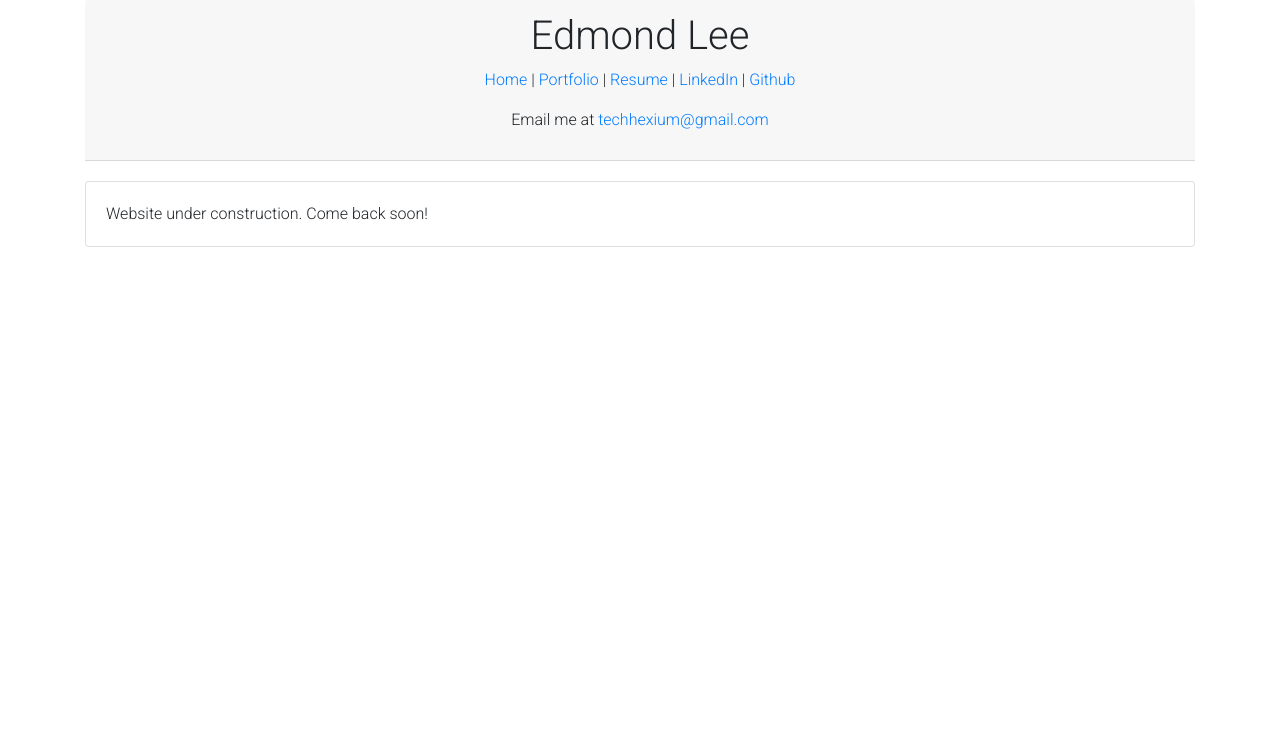
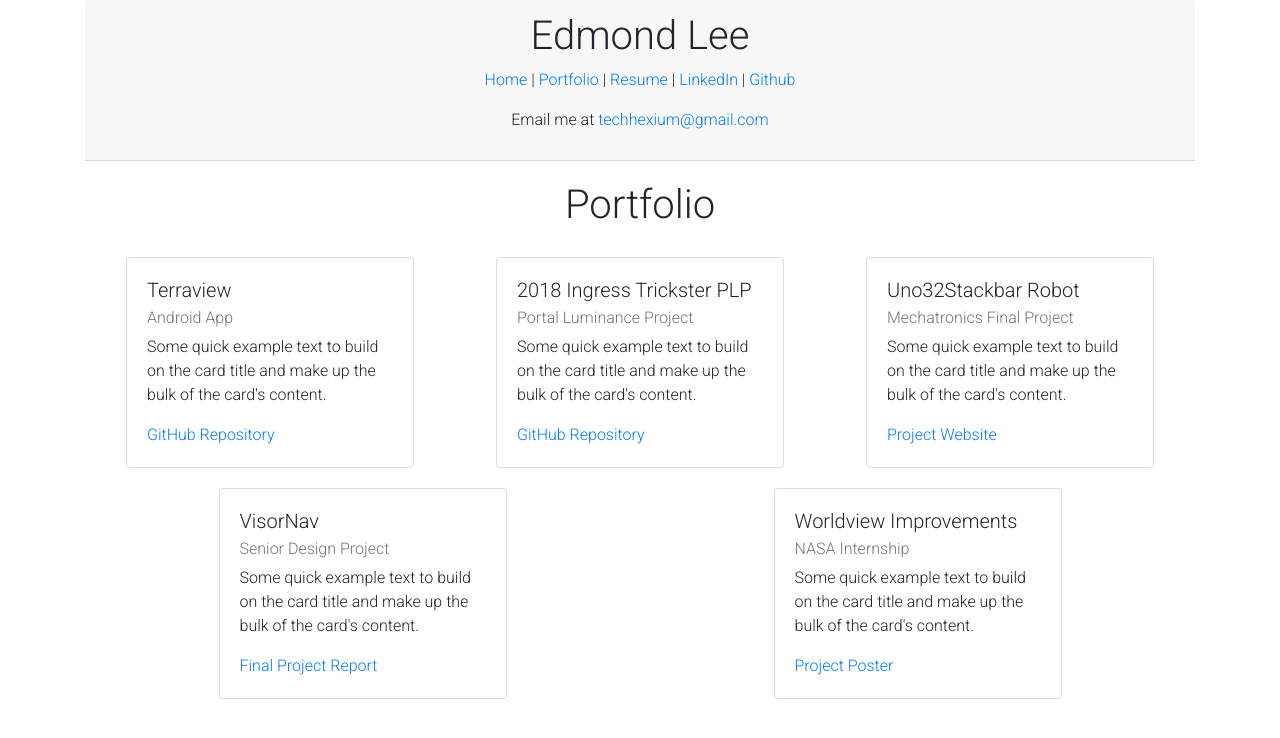
Before and after one commit to IamTechknow/IamTechknow.github.io, a plain HTML site: page portfolio.html in a window 1280 px wide. Drawn offline with Linux system fonts and the light colour scheme.

Commit message:
Add portfolio items

```diff
--- /dev/null
+++ b/css/portfolio.css
@@ -0,0 +1,11 @@
+#portfolio {
+	display: flex;
+	flex-direction: row;
+	justify-content: space-around;
+	flex-wrap: wrap;
+}
+
+.portfolio-item {
+	margin-top: 20px;
+	width: 18rem;
+}
--- a/portfolio.html
+++ b/portfolio.html
@@ -7,6 +7,7 @@
 		<link rel="stylesheet" href="https://fonts.googleapis.com/css?family=Roboto:300|Material+Icons">
 		<link rel="stylesheet" href="css/bootstrap.min.css">
 		<link rel="stylesheet" href="css/webpage.css">
+		<link rel="stylesheet" href="css/portfolio.css">
 	</head>
 	<title>Edmond Lee | Portfolio</title>
 	<body>
@@ -19,11 +20,55 @@
 			</div>
 
 			<!-- Main content -->
-			<div class="card">
-				<div class="card-body">
-					Website under construction. Come back soon!
+			<h1 class="center">Portfolio</h1>
+
+			<div id="portfolio">
+				<div class="card portfolio-item">
+					<div class="card-body">
+						<h5 class="card-title">Terraview</h5>
+						<h6 class="card-subtitle mb-2 text-muted">Android App</h6>
+						<p class="card-text">Some quick example text to build on the card title and make up the bulk of the card's content.</p>
+						<a href="https://github.com/IamTechknow/Terraview/" class="card-link">GitHub Repository</a>
+					</div>
+				</div>
+
+				<div class="card portfolio-item">
+					<div class="card-body">
+						<h5 class="card-title">2018 Ingress Trickster PLP</h5>
+						<h6 class="card-subtitle mb-2 text-muted">Portal Luminance Project</h6>
+						<p class="card-text">Some quick example text to build on the card title and make up the bulk of the card's content.</p>
+						<a href="https://github.com/IamTechknow/team-arcana-magnus" class="card-link">GitHub Repository</a>
+					</div>
+				</div>
+
+				<div class="card portfolio-item">
+					<div class="card-body">
+						<h5 class="card-title">Uno32Stackbar Robot</h5>
+						<h6 class="card-subtitle mb-2 text-muted">Mechatronics Final Project</h6>
+						<p class="card-text">Some quick example text to build on the card title and make up the bulk of the card's content.</p>
+						<a href="http://iamtechknow.github.io/118website/" class="card-link">Project Website</a>
+					</div>
+				</div>
+
+				<div class="card portfolio-item">
+					<div class="card-body">
+						<h5 class="card-title">VisorNav</h5>
+						<h6 class="card-subtitle mb-2 text-muted">Senior Design Project</h6>
+						<p class="card-text">Some quick example text to build on the card title and make up the bulk of the card's content.</p>
+						<a href="" class="card-link">Final Project Report</a>
+					</div>
+				</div>
+
+				<div class="card portfolio-item">
+					<div class="card-body">
+						<h5 class="card-title">Worldview Improvements</h5>
+						<h6 class="card-subtitle mb-2 text-muted">NASA Internship</h6>
+						<p class="card-text">Some quick example text to build on the card title and make up the bulk of the card's content.</p>
+						<a href="" class="card-link">Project Poster</a>
+					</div>
 				</div>
 			</div>
+
 		</div>
 	</body>
 </html>
```
